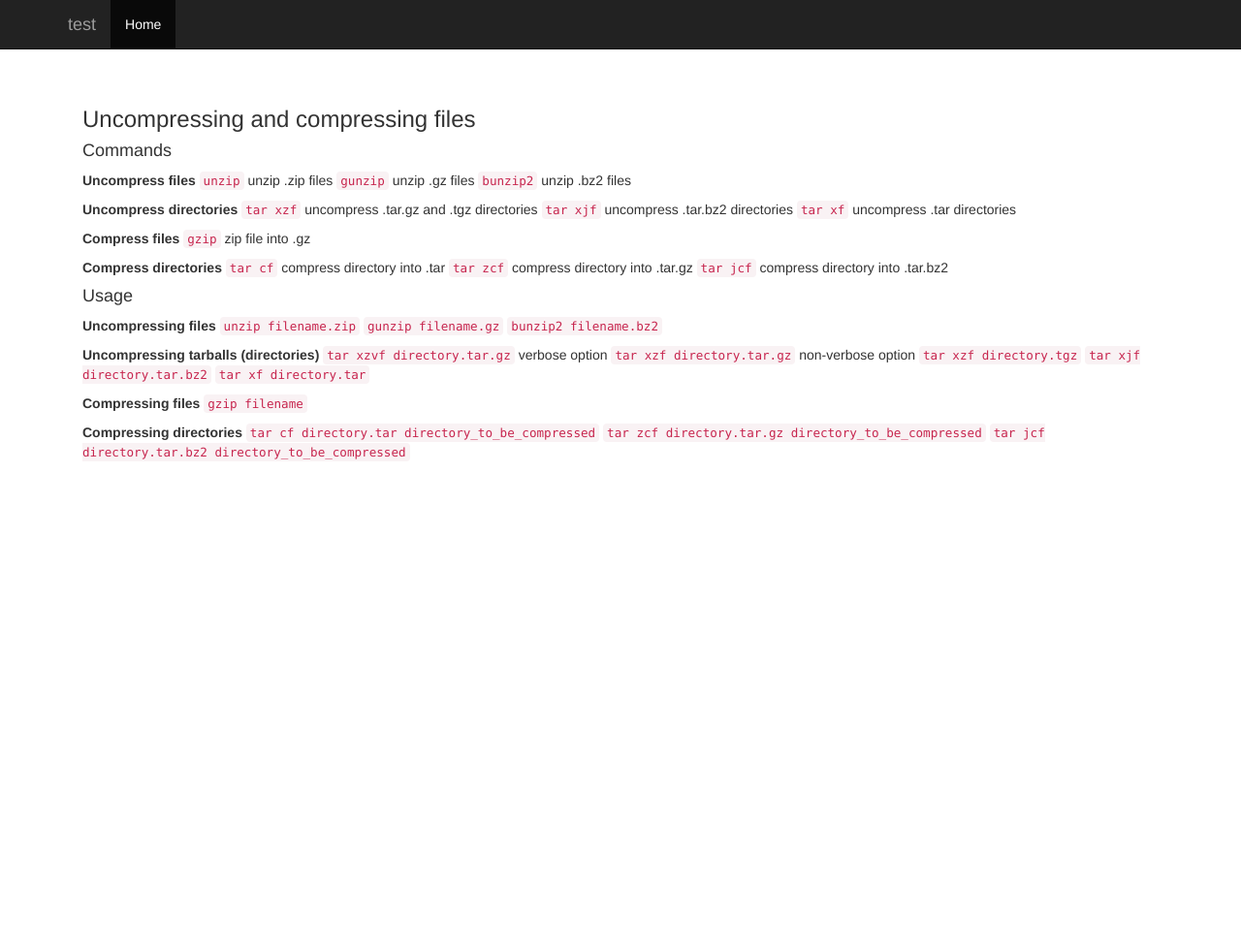
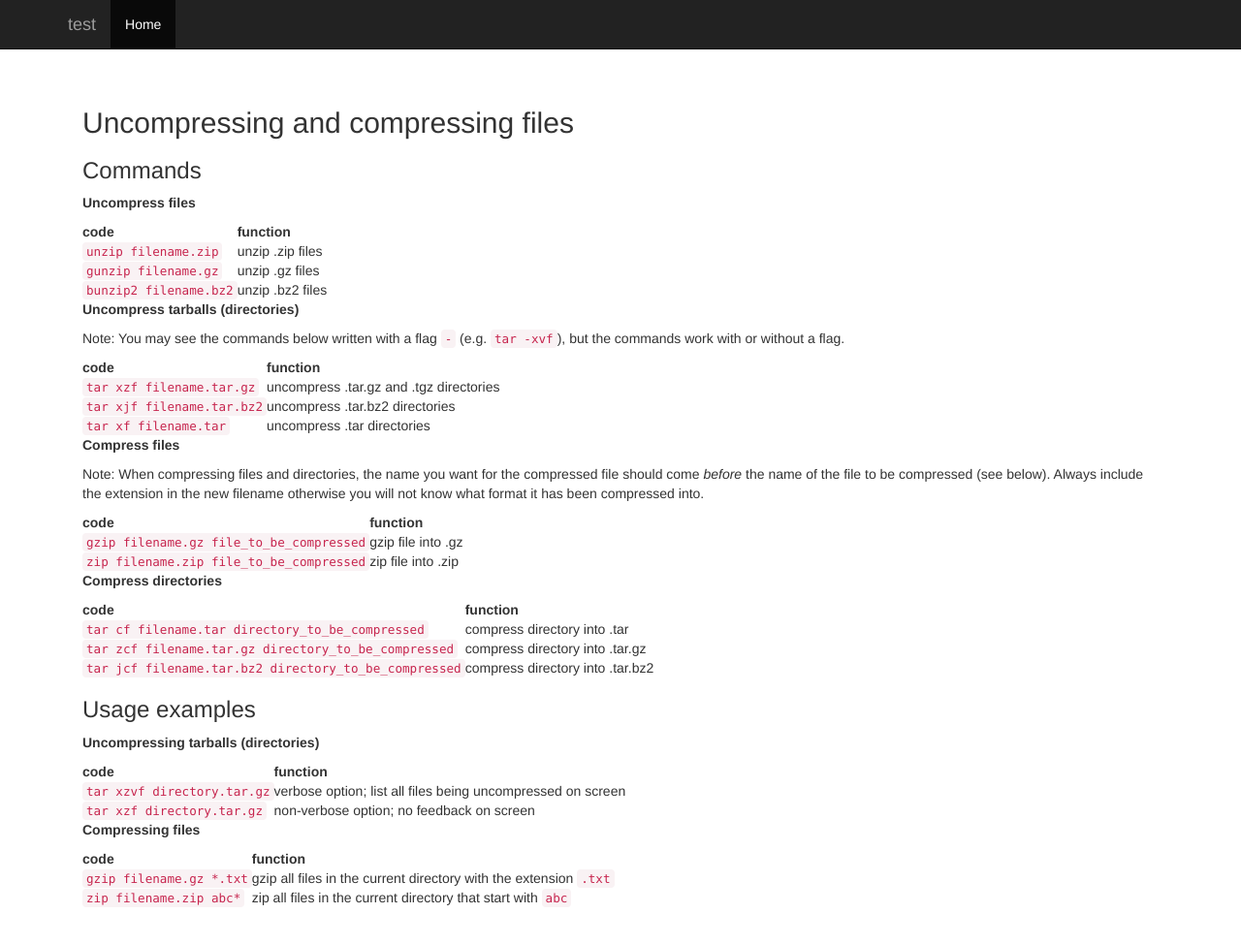
Before and after one commit to karajones/karajones.github.io, a Jekyll site: the page built from commands/basics5.md, in a window 1280 px wide and 976 px high. Shown: the whole window at 97% size. Built offline with Jekyll 4.4.1, drawn with Linux system fonts in a browser that asks for light colours; nearby versions of some CDN libraries; our own code applies the rules of GitHub Pages for plain Markdown files.

Commit message:
Update basics5.md

```diff
--- a/commands/basics5.md
+++ b/commands/basics5.md
@@ -1,41 +1,54 @@
-### Uncompressing and compressing files
+## Uncompressing and compressing files
 
-#### Commands
+### Commands
+
 **Uncompress files**
-`unzip` unzip .zip files
-`gunzip` unzip .gz files
-`bunzip2` unzip .bz2 files
 
-**Uncompress directories**
-`tar xzf` uncompress .tar.gz and .tgz directories
-`tar xjf` uncompress .tar.bz2 directories
-`tar xf` uncompress .tar directories
+| code | function |
+| ----- | ----- |
+| `unzip filename.zip` | unzip .zip files |
+| `gunzip filename.gz` | unzip .gz files |
+| `bunzip2 filename.bz2` | unzip .bz2 files |
+
+**Uncompress tarballs (directories)**
+
+Note: You may see the commands below written with a flag `-` (e.g. `tar -xvf`), but the commands work with or without a flag.
+
+| code | function |
+| ----- | ----- |
+| `tar xzf filename.tar.gz` | uncompress .tar.gz and .tgz directories |
+| `tar xjf filename.tar.bz2` | uncompress .tar.bz2 directories |
+| `tar xf filename.tar` | uncompress .tar directories |
 
 **Compress files**
-`gzip` zip file into .gz
+
+Note: When compressing files and directories, the name you want for the compressed file should come _before_ the name of the file to be compressed (see below). Always include the extension in the new filename otherwise you will not know what format it has been compressed into.
+
+| code | function |
+| ----- | ----- |
+| `gzip filename.gz file_to_be_compressed` | gzip file into .gz |
+| `zip filename.zip file_to_be_compressed` | zip file into .zip |
 
 **Compress directories**
-`tar cf` compress directory into .tar
-`tar zcf` compress directory into .tar.gz
-`tar jcf` compress directory into .tar.bz2
 
-#### Usage
-**Uncompressing files**
-`unzip filename.zip`
-`gunzip filename.gz`
-`bunzip2 filename.bz2`
+| code | function |
+| ----- | ----- |
+| `tar cf filename.tar directory_to_be_compressed` | compress directory into .tar |
+| `tar zcf filename.tar.gz directory_to_be_compressed` | compress directory into .tar.gz |
+| `tar jcf filename.tar.bz2 directory_to_be_compressed` | compress directory into .tar.bz2 |
+
+### Usage examples
 
 **Uncompressing tarballs (directories)**
-`tar xzvf directory.tar.gz` verbose option
-`tar xzf directory.tar.gz` non-verbose option
-`tar xzf directory.tgz`
-`tar xjf directory.tar.bz2`
-`tar xf directory.tar`
+
+| code | function |
+| ----- | ----- |
+| `tar xzvf directory.tar.gz` | verbose option; list all files being uncompressed on screen |
+| `tar xzf directory.tar.gz` | non-verbose option; no feedback on screen |
 
 **Compressing files**
-`gzip filename`
 
-**Compressing directories**
-`tar cf directory.tar directory_to_be_compressed`
-`tar zcf directory.tar.gz directory_to_be_compressed`
-`tar jcf directory.tar.bz2 directory_to_be_compressed`
+| code | function |
+| ----- | ----- |
+| `gzip filename.gz *.txt` | gzip all files in the current directory with the extension `.txt` |
+| `zip filename.zip abc*` | zip all files in the current directory that start with `abc` |
```
